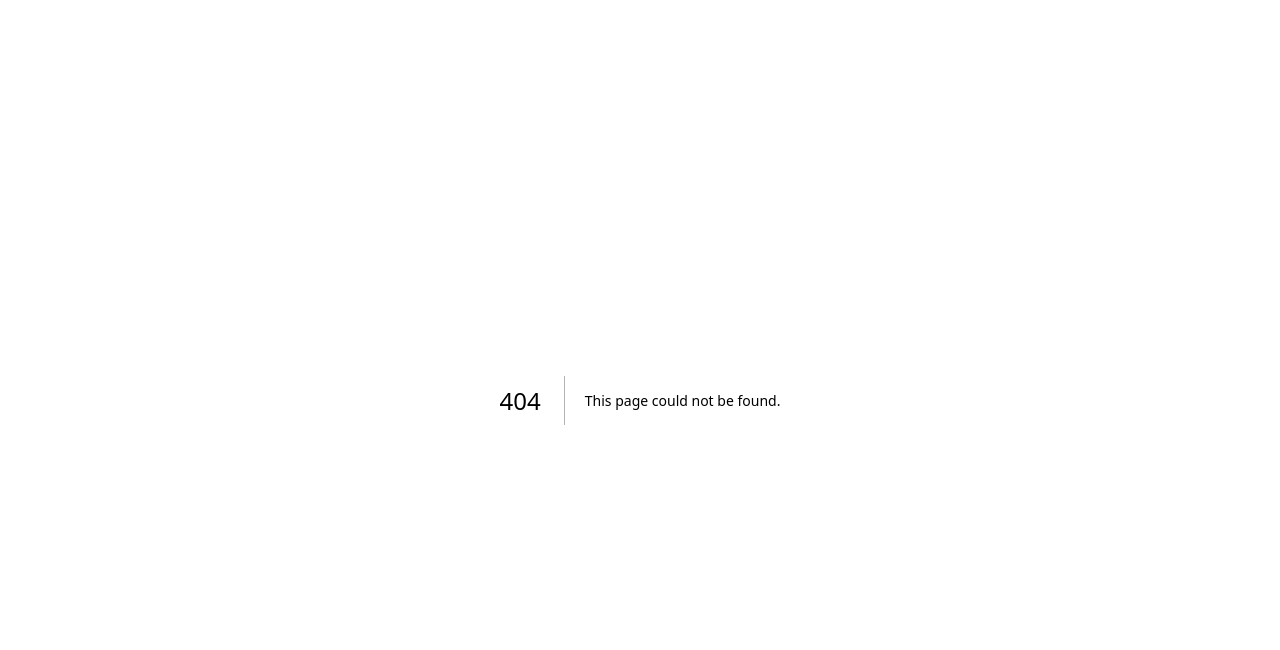
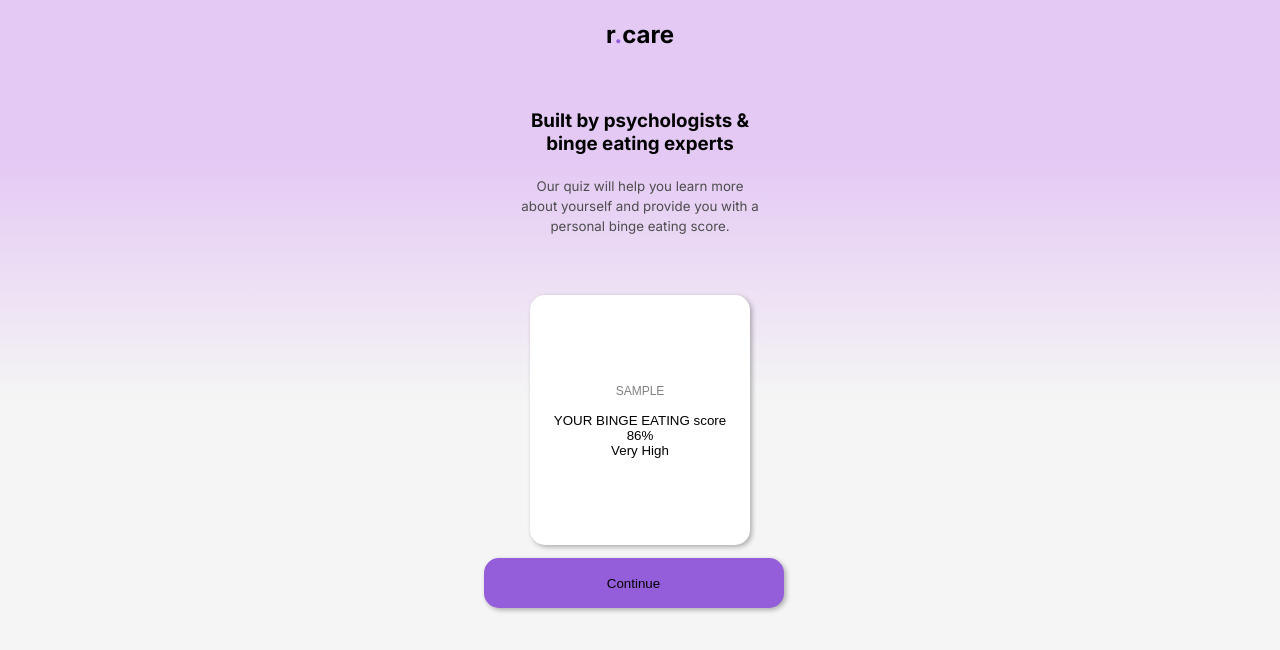
Before and after one commit to williamacostalora/recoverCareQuiz, a Next.js app in the folder quiz-app/: page /quiz-intro in a window 1280 px wide. Before the commit this address had no page. Shown: the top 650 px of the page. Built offline with nearby package versions, Linux system fonts and the light colour scheme.

Commit message:
quiz intro page and assets folder

```diff
--- /dev/null
+++ b/quiz-app/app/quiz-intro/page.js
@@ -0,0 +1,193 @@
+
+'use client'
+import { useState } from "react";
+
+
+
+export default function QuizIntro() {
+    const [quizStarted, setQuizStarted] = useState(false);
+    const [name, setName] = useState('');
+
+    return (
+        <div style={{
+                    background: 'linear-gradient(to bottom, #E4C9F4 20%, #F5F5F5 50%)',
+
+                    minHeight: '100vh',
+                    padding: '20px'
+                }}>
+            <div className="container mt-5 ml-5">
+                <div className="text-center">
+                    <center>
+                        <h2 className='mtb-1'>
+                            <span style={{ color: 'black' }}>r</span>
+                            <span style={{ color: '#945DD9' }}>.</span>
+                            <span style={{ color: 'black' }}>care</span>
+                        </h2>
+                    </center>
+
+                    <br/>
+                    <br/>
+                    <br/>
+                    <center>
+                        <h3 className='mb-4'>
+                            Built by psychologists &  <br/>
+                            binge eating experts <br />
+                        </h3>
+                        <br/>
+                        <small>
+
+                            <span style={{ color: '#4D4D4D' }}>Our quiz will help you learn more <br/>
+                            about yourself and provide you with a
+                            <br/>
+                            personal binge eating score.
+                            </span>
+                            <br/>
+                            <br/>
+                            {/* <span style={{ color: '#A9A9A9' }}>⌛ 3 min quiz</span> */}
+                        </small>
+                    </center>
+
+                    </div>
+                    <br/><br/>
+                    <center>
+
+                        <button
+                            style={{
+                                backgroundColor: '#FFFFFF',
+                                // marginRight: '13px',
+                                marginBottom: '13px',
+                                width: '220px',
+                                height: '250px' ,
+                                border:'none',
+                                outline:'none',
+                                borderRadius:'15px',
+                                boxShadow: '2px 2px 5px rgba(0, 0, 0, 0.3)',
+                                alignItems: 'center',
+                                textAlign:'center'
+                            }}
+                            >
+                            <span
+                                style={{
+                                    fontSize: '12px',
+                                    color: 'gray',
+                                    marginBottom: '5px'
+                                }}>
+                                SAMPLE
+                            </span>
+                            <br/><br/>
+
+                            YOUR BINGE EATING score
+                            <br/>
+
+                            86%
+                            <br/>
+
+                            Very High
+
+                        </button>
+                    </center>
+
+
+
+                    {quizStarted ? (
+                        <Quiz name={name} />
+                    ) : (
+                        <>
+                            {/* <div className="mb-3">
+                                <label htmlFor="nameInput"
+                                    className="form-label">
+                                    Enter Your Name:
+                                </label>
+                                <input
+                                    type="text"
+                                    className="form-control"
+                                    id="nameInput"
+                                    value={name}
+                                    onChange={(e) =>
+                                        setName(e.target.value)}
+                                />
+                            </div> */}
+                            <center>
+                                <button
+                                    onClick={() => setQuizStarted(true)}
+                                    className="btn btn-primary btn-large"
+                                    style={{
+                                        backgroundColor: '#945DD9',
+                                        marginRight: '13px',
+                                        marginBottom: '13px',
+                                        width: '300px',
+                                        height: '50px' ,
+                                        border:'none',
+                                        outline:'none',
+                                        borderRadius:'15px',
+                                        boxShadow: '2px 2px 5px rgba(0, 0, 0, 0.3)'
+                                    }}
+
+                                >
+                                Continue
+                                </button>
+
+                                {/* <button
+                                    onClick={() => setQuizStarted(true)}
+                                    className="btn btn-primary btn-large"
+                                    style={{
+                                        backgroundColor: '#945DD9',
+                                        marginRight: '13px',
+                                        marginBottom: '13px',
+                                        width: '110px',
+                                        height: '90px',
+                                        border:'none',
+                                        outline:'none',
+                                        borderRadius:'15px',
+                                        boxShadow: '2px 2px 5px rgba(0, 0, 0, 0.3)'
+                                    }}
+
+                                >
+                                    18-29
+                                </button>
+                                <br/>
+                                <button
+                                    onClick={() => setQuizStarted(true)}
+                                    className="btn btn-primary btn-large"
+                                    style={{
+                                        backgroundColor: '#945DD9',
+                                        marginRight: '13px',
+                                        marginBottom: '13px',
+                                        width: '110px',
+                                        height: '90px',
+                                        border:'none',
+                                        outline:'none',
+                                        borderRadius:'15px',
+                                        boxShadow: '2px 2px 5px rgba(0, 0, 0, 0.3)'
+                                    }}
+
+                                >
+                                    30-49
+                                </button>
+
+                                <button
+                                    onClick={() => setQuizStarted(true)}
+                                    className="btn btn-primary btn-large"
+                                    style={{
+                                        backgroundColor: '#945DD9',
+                                        marginRight: '13px',
+                                        marginBottom: '13px',
+                                        width: '110px',
+                                        height: '90px',
+                                        border:'none',
+                                        outline:'none',
+                                        borderRadius:'15px',
+                                        boxShadow: '2px 2px 5px rgba(0, 0, 0, 0.3)'
+                                    }}
+
+                                >
+                                    50+
+                                </button> */}
+                            </center>
+                        </>
+                    )}
+            </div>
+
+        </div>
+    );
+}
```
Also changed, not shown: quiz-app/app/assets/harvard-medschool-logo.png (added).
